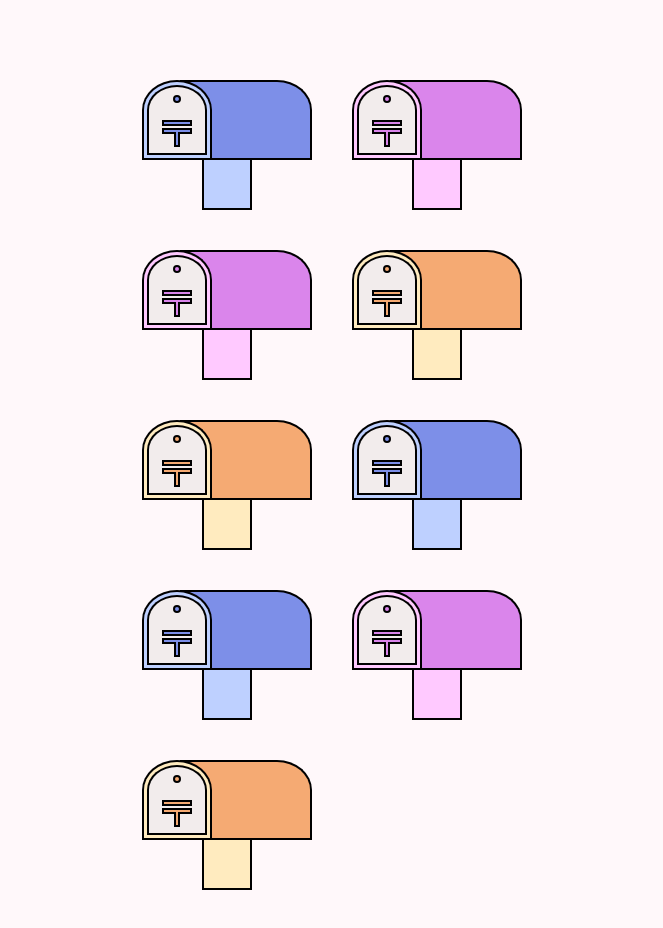
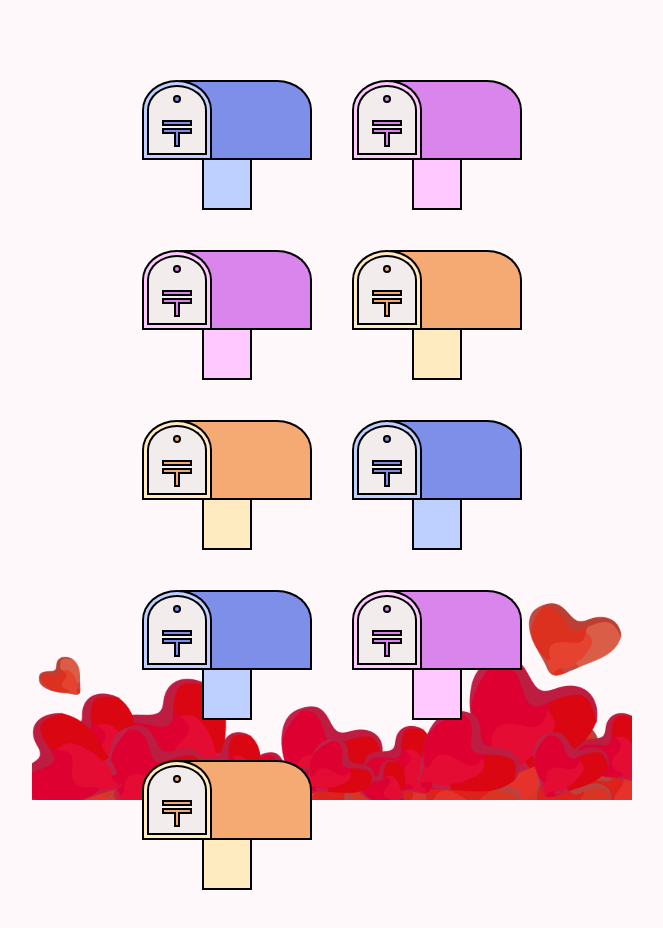
Before and after one commit to tomandmany/present-for-140th-web, a Next.js app: page / in a window 1280 px wide. Shown: the top 928 px of the page, without its empty margins (308-971 px from the left). Built offline with nearby package versions, Linux system fonts and the light colour scheme.

Commit message:
取り出した手紙が画面外（上）に出た後に中央に戻ってくる機能を実装

```diff
--- a/src/app/[target]/page.tsx
+++ b/src/app/[target]/page.tsx
@@ -9,9 +9,9 @@ export default function Page() {
   const messages = getMessages();
 
   return (
-    <main className="flex justify-center items-center min-w-full min-h-[100svh]">
+    <main className="flex justify-center items-center min-w-full min-h-[100svh] relative z-target-page">
       <EnvelopeContext messages={messages} />
-      <Link href={'/'} className="fixed left-10 bottom-10 border-4 border-white bg-[#FCC0DC] rounded-full p-3 hover:scale-110 transition shadow-back-button hover:shadow-back-button-hover">
+      <Link href={'/'} className="fixed left-10 bottom-10 border-4 border-white bg-[#FCC0DC] rounded-full p-3 hover:scale-110 z-back-button transition shadow-back-button hover:shadow-back-button-hover">
         <Rewind size={32} className="text-white relative -left-[2px]" />
       </Link>
     </main>
--- a/src/app/layout.tsx
+++ b/src/app/layout.tsx
@@ -1,6 +1,7 @@
 import type { Metadata } from "next";
 import localFont from "next/font/local";
 import "./globals.css";
+import Image from "next/image";
 
 const geistSans = localFont({
   src: "./fonts/GeistVF.woff",
@@ -29,6 +30,13 @@ export default function RootLayout({
         className={`${geistSans.variable} ${geistMono.variable} antialiased bg-[#FFF8FA]`}
       >
         {children}
+        <Image
+          src={"/bg-heart.png"}
+          alt="背景のハート"
+          width={800}
+          height={100}
+          className="w-full max-w-[600px] h-[400px] fixed bottom-0 left-1/2 -translate-x-1/2 z-bg-heart"
+        />
       </body>
     </html>
   );
--- a/src/components/envelope/envelope-base.tsx
+++ b/src/components/envelope/envelope-base.tsx
@@ -7,8 +7,8 @@ const colorMap: Record<string, string> = {
   blue: 'bg-[#C2DDFC]',
 }
 
-export default function EnvelopeBase({color}: EnvelopeBaseProps) {
+export default function EnvelopeBase({ color }: EnvelopeBaseProps) {
   return (
-    <div className={`${colorMap[color]} absolute left-0 top-0 w-full h-full border border-black z-10`} />
+    <div className={`${colorMap[color]} absolute left-0 top-0 w-full h-full border border-black z-envelope-base`} />
   )
 }
--- /dev/null
+++ b/src/components/envelope/envelope-letter a.tsx
@@ -0,0 +1,55 @@
+'use client'
+
+import { Dispatch, SetStateAction, useEffect } from "react";
+
+interface EnvelopeLetterProps {
+    isOpenEnvelope: boolean;
+    lidStatus: 'open' | 'close';
+    currentMessage: {
+        target: string;
+        writer: string;
+        text: string;
+    };
+    playSound: (speaker: 'lid' | 'letter') => void;
+    letterStatus: string;
+    envelopeStyle: string;
+    setLetterStatus: Dispatch<SetStateAction<'outside' | 'inside'>>;
+    setEnvelopeStyle: Dispatch<SetStateAction<string>>;
+}
+
+export default function EnvelopeLetter({ isOpenEnvelope, lidStatus, currentMessage, playSound, letterStatus, setLetterStatus, envelopeStyle, setEnvelopeStyle }: EnvelopeLetterProps) {
+    // const [animationState, setAnimationState] = useState<'idle' | 'moving-out' | 'enlarging' | 'centered'>('idle');
+
+    // 手紙が inside になった瞬間にスケール変更
+    useEffect(() => {
+        if (!isOpenEnvelope && letterStatus === 'inside') {
+            setEnvelopeStyle('');
+        }
+    }, [isOpenEnvelope, letterStatus, envelopeStyle]);
+
+    const handleLetterStatus = () => {
+        if (isOpenEnvelope) {
+            setLetterStatus("outside");
+        }
+
+        if (!isOpenEnvelope) {
+            setLetterStatus("inside");
+            playSound('lid');
+        }
+    }
+
+    return (
+        <div
+            className={`z-20 absolute top-0 left-1/2 w-[80%] bg-gray-50 origin-bottom transition-[height,opacity,transform,box-shadow] duration-150
+                ${isOpenEnvelope
+                    ? lidStatus === 'open'
+                        ? 'h-[230px] pointer-events-auto -translate-y-[240px] shadow'
+                        : 'h-0 pointer-events-none'
+                    : 'h-0 pointer-events-none'
+                } -translate-x-1/2 overflow-hidden`}
+            onTransitionEnd={handleLetterStatus}
+        >
+            <p className="text-black m-4 text-sm">{currentMessage?.text}</p>
+        </div>
+    )
+}
--- a/src/components/envelope/envelope-lid.tsx
+++ b/src/components/envelope/envelope-lid.tsx
@@ -6,9 +6,11 @@ interface EnvelopeLidProps {
     isOpenEnvelope: boolean;
     lidStatus: 'open' | 'close';
     setLidStatus: Dispatch<SetStateAction<'open' | 'close'>>;
-    letterStatus: 'inside' | 'outside';
+    letterStatus: 'inside' | 'up' | 'center';
     playSound: (speaker: 'lid' | 'letter') => void;
     color: string;
+    writer: string;
+    handleToggleEnvelope: (writer: string) => void;
 }
 
 const colorMap: Record<string, string> = {
@@ -16,7 +18,7 @@ const colorMap: Record<string, string> = {
     blue: 'bg-[#C2DDFC]',
 };
 
-export default function EnvelopeLid({ isOpenEnvelope, lidStatus, setLidStatus, letterStatus, playSound, color }: EnvelopeLidProps) {
+export default function EnvelopeLid({ isOpenEnvelope, lidStatus, setLidStatus, letterStatus, playSound, color, writer, handleToggleEnvelope }: EnvelopeLidProps) {
     const [isLidRotationHalf, setIsLidRotationHalf] = useState(false); // トランジションの途中状態
     const transitionDuration = 500; // トランジションの時間 (ms)
 
@@ -44,7 +46,7 @@ export default function EnvelopeLid({ isOpenEnvelope, lidStatus, setLidStatus, l
         <>
             {/* 封筒の蓋全体 */}
             <div
-                className={`relative z-20 origin-top transition-transform duration-500 ${isOpenEnvelope
+                className={`relative origin-top transition-transform duration-500 z-envelope-lid ${isOpenEnvelope
                     ? 'duration-[.5s] envelop-rotate'
                     : lidStatus === 'open'
                         ? letterStatus === 'inside'
@@ -54,12 +56,14 @@ export default function EnvelopeLid({ isOpenEnvelope, lidStatus, setLidStatus, l
                     }`}
                 onTransitionStart={handleLidTransitionStart}
                 onTransitionEnd={handleLidTransitionEnd}
+                onClick={() => handleToggleEnvelope(writer)}
             >
                 {/* 封筒の蓋本体 */}
                 <div
-                    className={`relative envelop-lid bg-black w-[212px] h-[122px] transition
-                        ${isLidRotationHalf ? 'z-20' : 'z-10'}
-                    `}
+                    // className={`relative envelop-lid bg-black w-[212px] h-[122px] transition
+                    //     ${isLidRotationHalf ? 'z-20' : 'z-10'}
+                    // `}
+                    className={`relative envelop-lid bg-black w-[212px] h-[122px] transition`}
                 >
                     {/* 蓋の内側 */}
                     <div className={`${colorMap[color]} envelop-lid absolute left-[3px] top-[1px] w-[206px] h-[119px]`} />
--- a/src/components/envelope/envelope.tsx
+++ b/src/components/envelope/envelope.tsx
@@ -23,14 +23,18 @@ export default function Envelope({ writer, messages, target, isOpenEnvelope, set
     const audioLidRef = useRef<HTMLAudioElement | null>(null);
     const audioLetterRef = useRef<HTMLAudioElement | null>(null);
     const [lidStatus, setLidStatus] = useState<'open' | 'close'>('close');
-    const [letterStatus, setLetterStatus] = useState<'inside' | 'outside'>('inside');
+    const [letterStatus, setLetterStatus] = useState<'inside' | 'up' | 'center'>('inside');
+    // const [letterStatus, setLetterStatus] = useState<'inside' | 'outside'>('inside');
 
     const [envelopeStyle, setEnvelopeStyle] = useState(''); // スケールクラス
 
     // 蓋が開いた瞬間にスケール変更
     useEffect(() => {
         if (isOpenEnvelope && lidStatus === 'open') {
-            setEnvelopeStyle('scale-125 translate-y-10 duration-500 shadow-envelope-hover-scale');
+            setEnvelopeStyle('scale-125 translate-y-10 duration-500 shadow-none z-envelope');
+        }
+        if (!isOpenEnvelope) {
+            setEnvelopeStyle('');
         }
     }, [isOpenEnvelope, lidStatus]);
 
@@ -62,14 +66,14 @@ export default function Envelope({ writer, messages, target, isOpenEnvelope, set
 
     return (
         <div
-            className={`relative w-[212px] h-[122px] z-10 cursor-pointer transition hover:duration-200 shadow-envelope hover:shadow-envelope-hover-scale bg-[#bababa] ${envelopeStyle}`}
-            onClick={() => handleToggleEnvelope(writer)}
+            className={`relative w-[212px] h-[122px] cursor-pointer transition hover:duration-200 shadow-envelope hover:shadow-envelope-hover bg-[#bababa] ${envelopeStyle}`}
+            // onClick={() => handleToggleEnvelope(writer)}
         >
             <audio ref={audioLidRef} src="/audio/lid.mp3" />
             <audio ref={audioLetterRef} src="/audio/letter.mp3" />
             <EnvelopeBase color={color} />
-            <EnvelopeLid color={color} isOpenEnvelope={isOpenEnvelope} lidStatus={lidStatus} setLidStatus={setLidStatus} letterStatus={letterStatus} playSound={playSound} />
-            <EnvelopeLetter isOpenEnvelope={isOpenEnvelope} lidStatus={lidStatus} currentMessage={currentMessage} playSound={playSound} letterStatus={letterStatus} setLetterStatus={setLetterStatus} envelopeStyle={envelopeStyle} setEnvelopeStyle={setEnvelopeStyle} />
+            <EnvelopeLid color={color} isOpenEnvelope={isOpenEnvelope} lidStatus={lidStatus} setLidStatus={setLidStatus} letterStatus={letterStatus} playSound={playSound} writer={writer} handleToggleEnvelope={handleToggleEnvelope} />
+            <EnvelopeLetter isOpenEnvelope={isOpenEnvelope} lidStatus={lidStatus} currentMessage={currentMessage} playSound={playSound} letterStatus={letterStatus} setLetterStatus={setLetterStatus} envelopeStyle={envelopeStyle} setEnvelopeStyle={setEnvelopeStyle} writer={writer} handleToggleEnvelope={handleToggleEnvelope} />
         </div>
     );
 }
--- a/src/components/mailbox.tsx
+++ b/src/components/mailbox.tsx
@@ -35,7 +35,7 @@ export default function Mailbox({ variant = 'blue', target }: MailboxProps) {
     const colors = colorMap[variant];
 
     return (
-        <Link href={`/${target}`} className="hover:scale-110 transition cursor-pointer w-fit">
+        <Link href={`/${target}`} className="hover:scale-110 transition cursor-pointer w-fit relative z-mailbox">
             <MailboxHead colors={colors} />
             <MailboxFoot colors={colors} />
         </Link>
--- a/tailwind.config.ts
+++ b/tailwind.config.ts
@@ -58,16 +58,26 @@ export default {
         sm: 'calc(var(--radius) - 4px)',
       },
       zIndex: {
-        'mailbox-body': '1',
-        'mailbox-slot': '2',
-        'mailbox-slot-inside': '3',
-        'mailbox-slot-inside-t-bottom': '3',
+        'bg-heart': '1',
+        'target-page': '2',
+        'mailbox': '3',
+        'mailbox-body': '4',
+        'mailbox-slot': '5',
+        'mailbox-slot-inside': '6',
+        'mailbox-slot-inside-t-bottom': '7',
+        'back-button': '8',
+        'envelope-base': '9',
+        'envelope-lid': '10',
+        'envelope': '11',
+        'envelope-letter': '12',
+        'letter-dialog-bg': '13',
+        'letter-dialog': '14',
       },
       boxShadow: {
         'back-button': '0 2px 2px gray',
         'back-button-hover': '0 2px 5px gray',
         'envelope': '2px 2px 2px gray',
-        'envelope-hover-scale': '0 2px 10px gray',
+        'envelope-hover': '0 2px 10px gray',
       }
     },
   },
```
Also changed, not shown: src/components/envelope/envelope-letter.tsx (+62 -30 lines), src/components/envelope/envelope-lid copy.tsx (deleted, +0 -70 lines), public/bg-heart.png (added).
